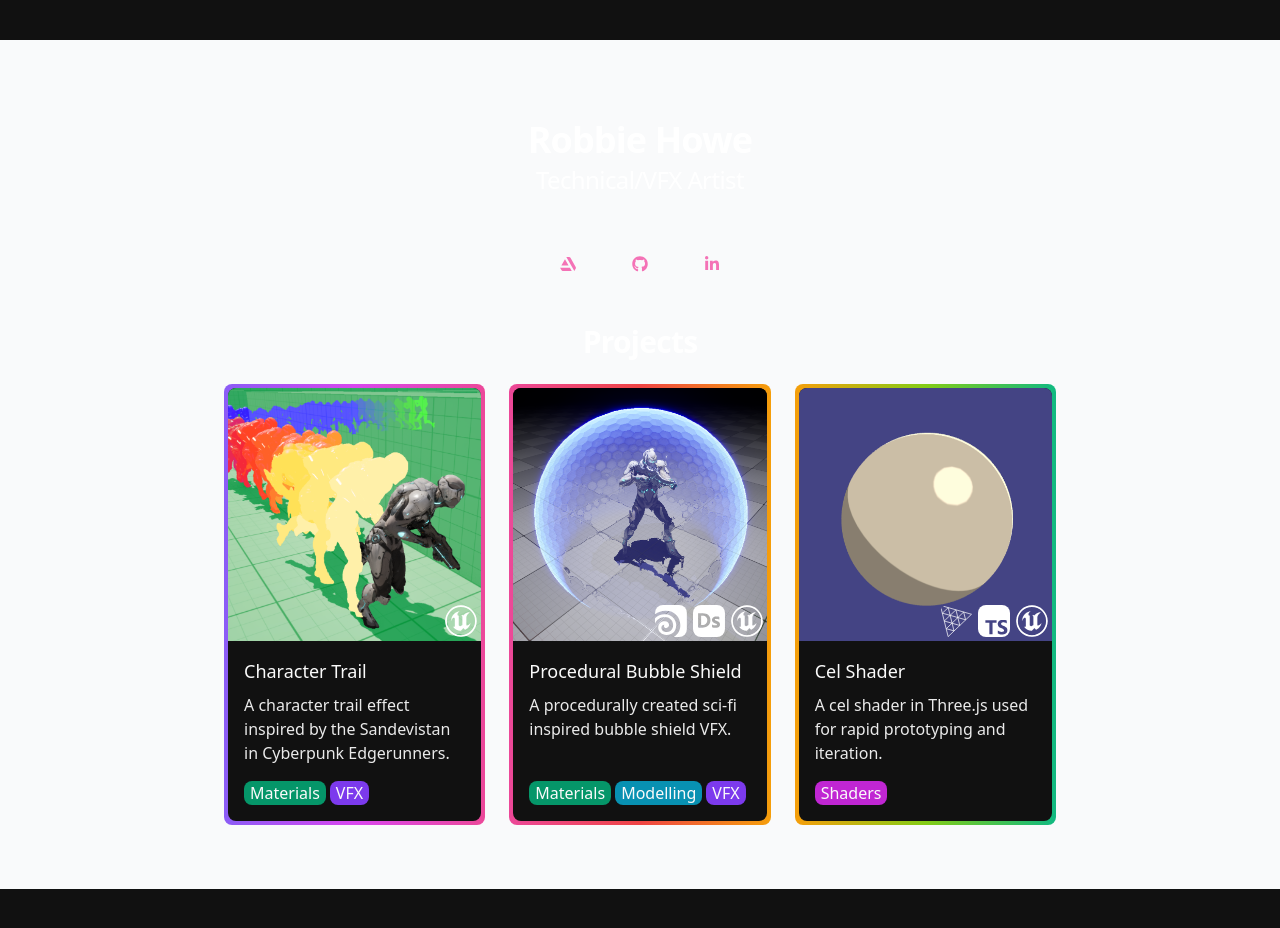
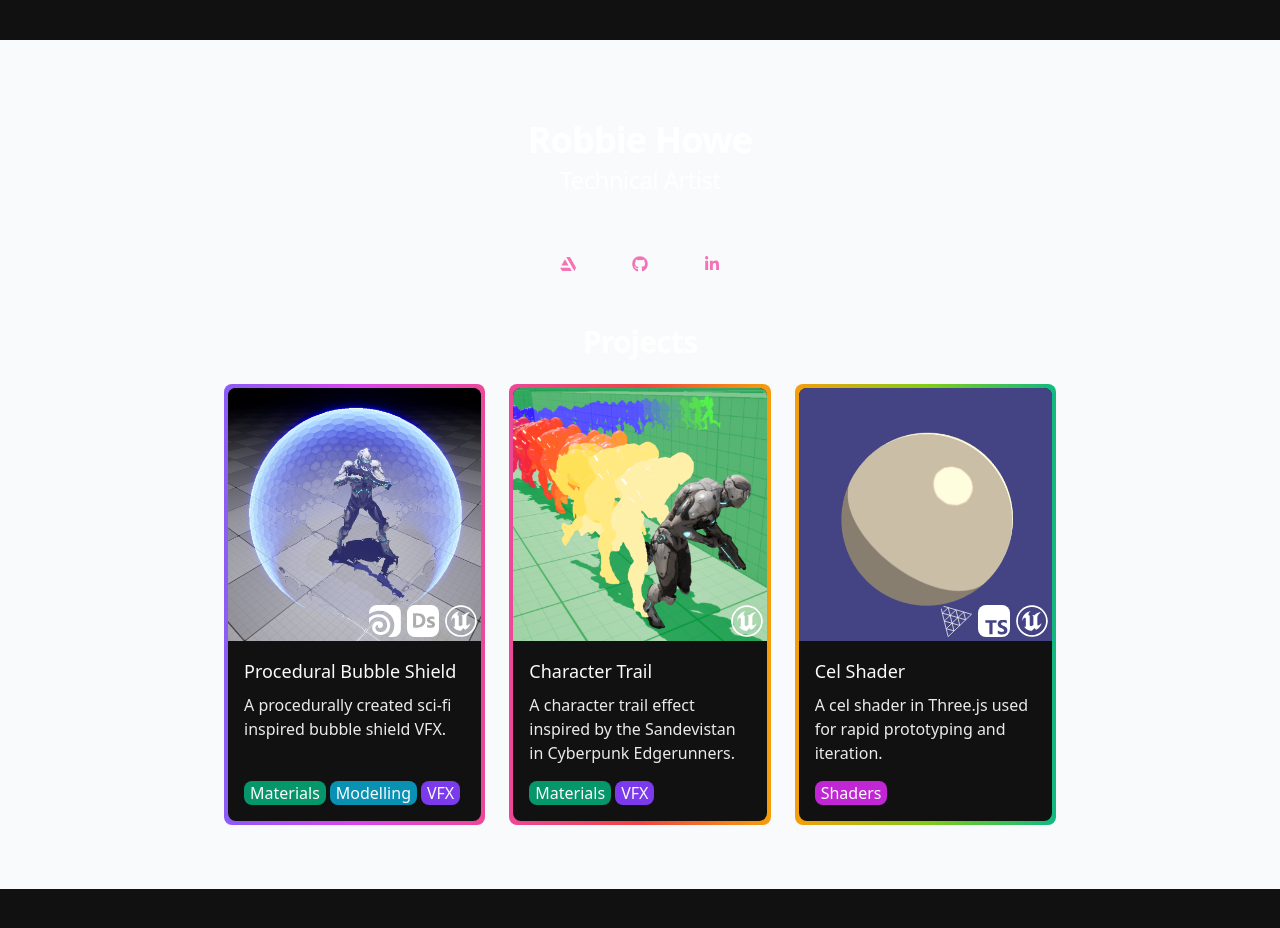
Before and after one commit to rmhowe/portfolio, a Next.js app: page / in a window 1280 px wide. Built offline with nearby package versions, Linux system fonts and the light colour scheme.

Commit message:
Slight project reorganisation

```diff
--- a/data/project-list/index.ts
+++ b/data/project-list.ts
@@ -18,6 +18,14 @@ export type Project = {
 
 export const projectList: Project[] = [
   {
+    title: 'Procedural Bubble Shield',
+    description: 'A procedurally created sci-fi inspired bubble shield VFX.',
+    image: '/static/images/bubble-shield/bubble-shield-thumbnail.png',
+    linkTo: 'bubble-shield',
+    tags: ['Materials', 'Modelling', 'VFX'],
+    logos: ['houdini', 'substance-designer', 'unreal'],
+  },
+  {
     title: 'Character Trail',
     description:
       'A character trail effect inspired by the Sandevistan in Cyberpunk Edgerunners.',
@@ -25,14 +33,6 @@ export const projectList: Project[] = [
     linkTo: 'character-trail',
     tags: ['Materials', 'VFX'],
     logos: ['unreal'],
-  },
-  {
-    title: 'Procedural Bubble Shield',
-    description: 'A procedurally created sci-fi inspired bubble shield VFX.',
-    image: '/static/images/bubble-shield/bubble-shield-thumbnail.png',
-    linkTo: 'bubble-shield',
-    tags: ['Materials', 'Modelling', 'VFX'],
-    logos: ['houdini', 'substance-designer', 'unreal'],
   },
   {
     title: 'Cel Shader',
--- a/pages/index.tsx
+++ b/pages/index.tsx
@@ -17,7 +17,7 @@ const Home: NextPage = () => {
         <h1 className="w-full font-bold text-4xl tracking-tight mb-1">
           Robbie Howe
         </h1>
-        <h3 className="w-full text-2xl">Technical/VFX Artist</h3>
+        <h3 className="w-full text-2xl">Technical Artist</h3>
 
         <div className="w-full flex justify-center gap-10 mt-10">
           <a
```
